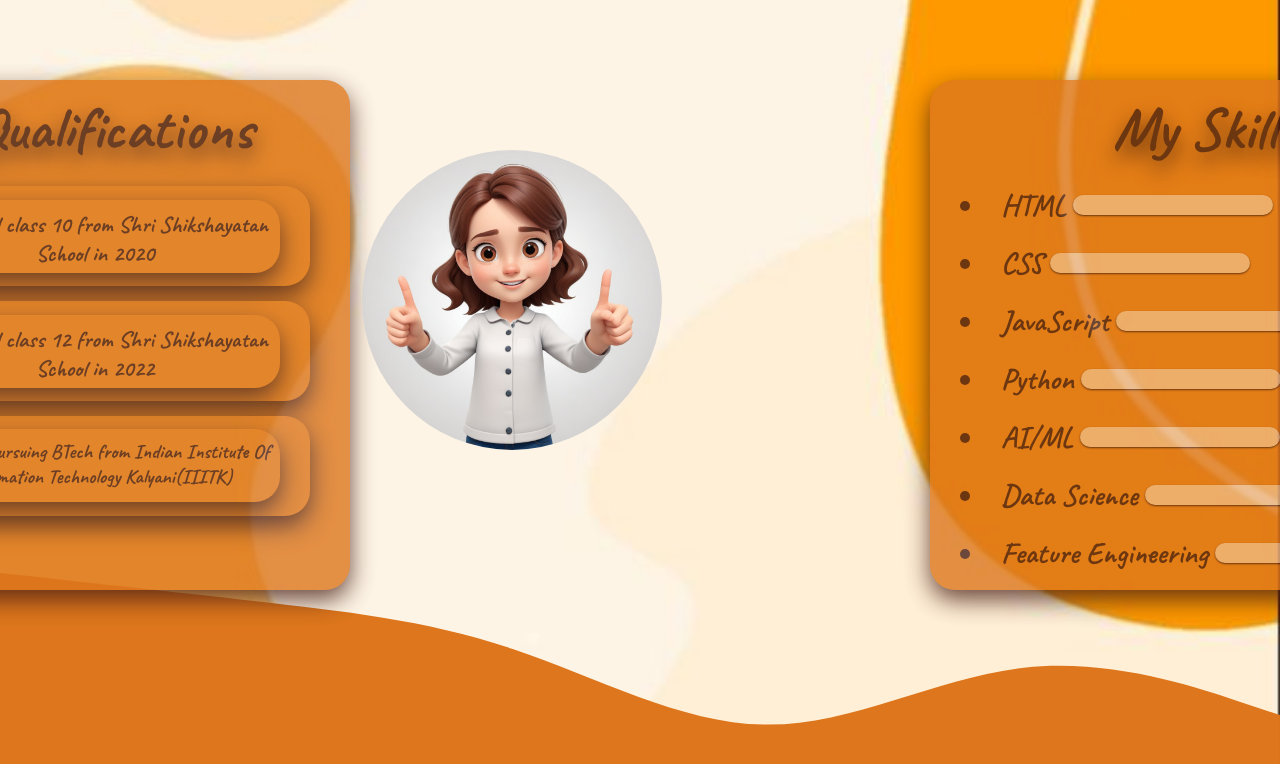
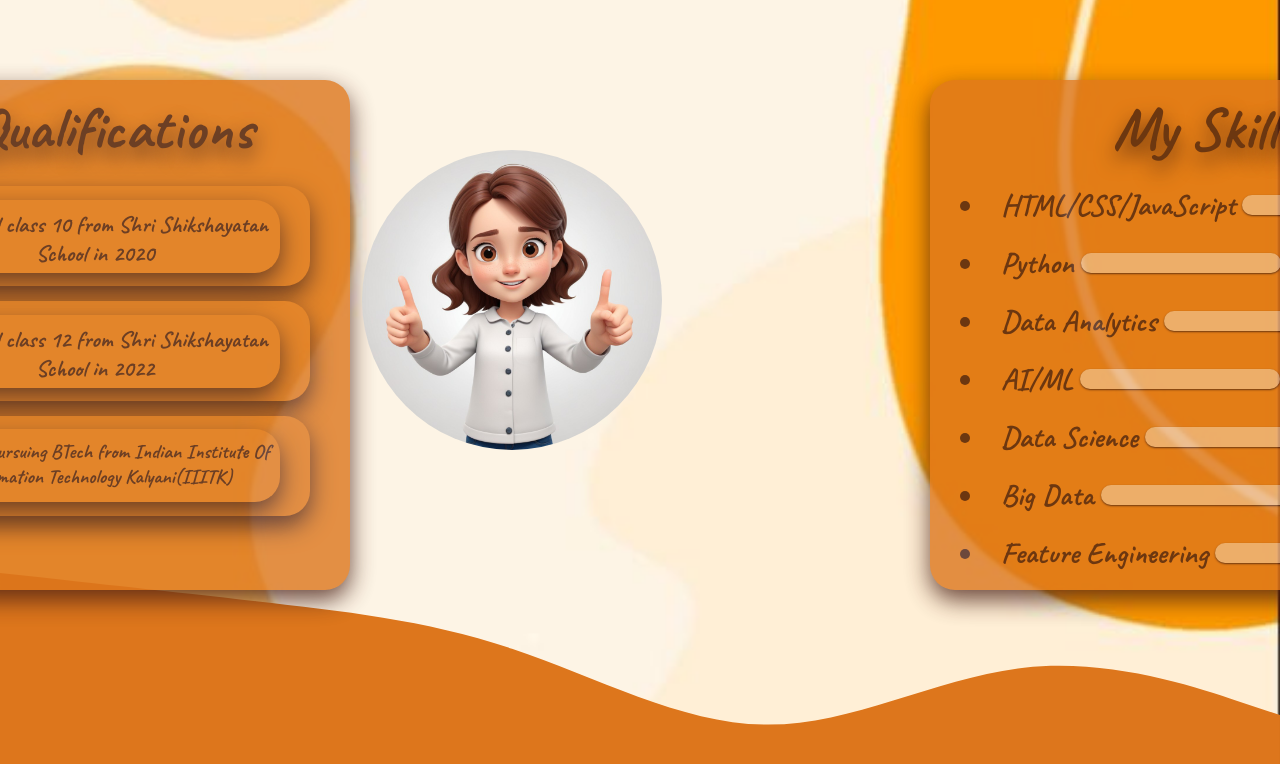
Before and after one commit to mSreeja12/Portfolio, a plain HTML site: page about.html in a window 1280 px wide. Drawn offline with Linux system fonts and the light colour scheme.

Commit message:
Update about.html

```diff
--- a/about.html
+++ b/about.html
@@ -16,22 +16,22 @@
     <section class="banner">
         <div class="skills">
             <h5 class="s"> My Skills</h5>
-            <li><h32>HTML</h32>
+            <li><h32>HTML/CSS/JavaScript</h32>
                 <span class="bar"><span class="HTML"></span></span>
             </li>
-            <li><h32>CSS</h32>
+            <li><h32>Python</h32>
                 <span class="bar"><span class="CSS"></span></span>
             </li>
-            <li><h32>JavaScript</h32>
+            <li><h32>Data Analytics</h32>
                 <span class="bar"><span class="JavaScript"></span></span>
             </li>
-            <li><h32>Python</h32>
+            <li><h32>AI/ML</h32>
                 <span class="bar"><span class="Python"></span></span>
             </li>
-            <li><h32>AI/ML</h32>
+            <li><h32>Data Science</h32>
                 <span class="bar"><span class="AIML"></span></span>
             </li>
-            <li><h32>Data Science</h32>
+            <li><h32>Big Data</h32>
                 <span class="bar"><span class="DS"></span></span>
             </li>
             <li><h32>Feature Engineering</h32>
```
